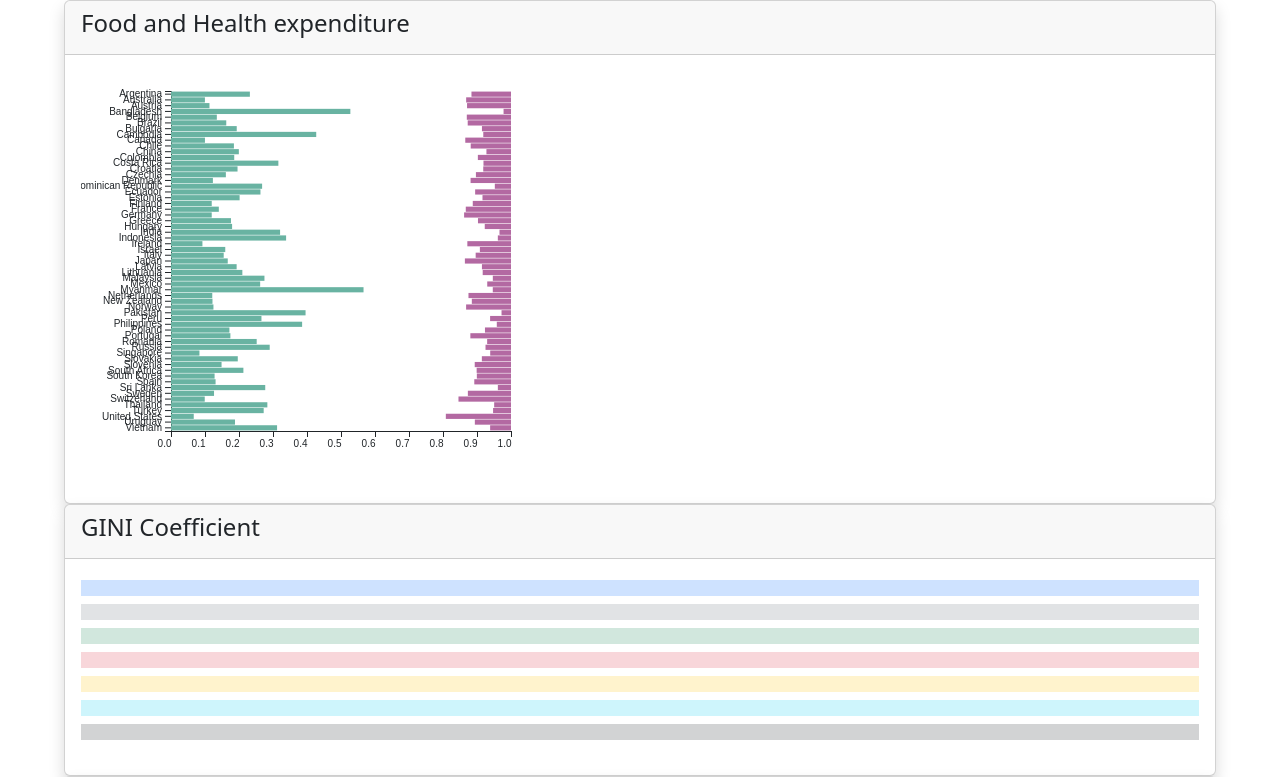
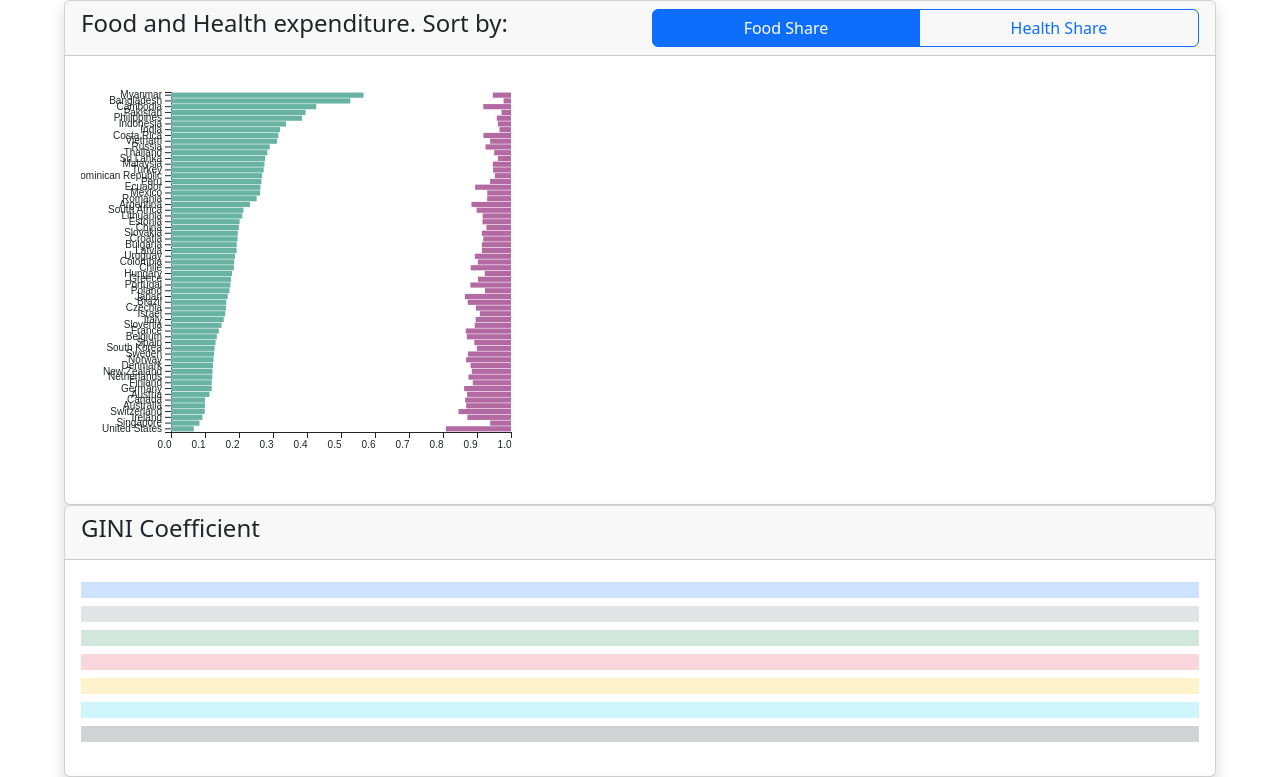
Before and after one commit to RosenbergLiu/WorkingHolidayVisualizationD3, a plain HTML site: page index.html in a window 1280 px wide. Shown: the top 777 px of the page. Drawn offline with nearby package versions, Linux system fonts and the light colour scheme; no server answers; a web font is replaced by a local one.

Commit message:
add sort

```diff
--- a/index.html
+++ b/index.html
@@ -29,11 +29,33 @@
 <div class="card shadow" id="expenditure">
     <div class="card-header">
         <div class="row">
-            <h4 id="expenditure-header" class="col">Food and Health expenditure</h4>
+            <h4 id="expenditure-header" class="col-6">Food and Health expenditure. Sort by: </h4>
+            <div class="btn-group col-6" role="group" aria-label="Sort By">
+                <input type="radio" class="btn-check" name="btnradio" id="sortFood" autocomplete="off" checked>
+                <label class="btn btn-outline-primary" for="sortFood">Food Share</label>
+
+                <input type="radio" class="btn-check" name="btnradio" id="sortHealth" autocomplete="off">
+                <label class="btn btn-outline-primary" for="sortHealth">Health Share</label>
+              </div>
+            <script>
+                // Attach event listeners
+document.getElementsByName("btnradio").forEach(radio => {
+    radio.addEventListener("change", (e) => {
+        if (e.target.id === "sortFood") {
+            drawStackBarGraph('food_share');
+        } else if (e.target.id === "sortHealth") {
+            drawStackBarGraph('health_share');
+        }
+    });
+});
+
+            </script>
         </div>
     </div>
     <div class="card-body">
         <div id="stack-bar-chart-container">
+
+
             <svg id="stack-bar-chart"></svg>
             <p class="placeholder-glow" id="stack-bar-chart-placeholder">
                 <span class="placeholder col-12 bg-primary"></span>
--- a/js/stack-bar-chart.js
+++ b/js/stack-bar-chart.js
@@ -1,9 +1,9 @@
-async function drawStackBarGraph() {
+async function drawStackBarGraph(sortBy = 'food_share') {
     // Load data
     let data = await d3.csv("cleaned_data/food-health.csv");
 
     // Clearing placeholder
-    d3.select('#stack-bar-chart-placeholder').selectAll('*').remove();
+    d3.select('#stack-bar-chart').selectAll('*').remove();
 
     // Set dimensions and margins of the graph
     const margin = {top: 20, right: 30, bottom: 40, left: 90},
@@ -26,6 +26,9 @@ async function drawStackBarGraph() {
         .call(d3.axisBottom(x))
         .selectAll("text")
         .style("text-anchor", "end");
+
+    // Sort data
+    data.sort((a, b) => d3.descending(parseFloat(a[sortBy]), parseFloat(b[sortBy])));
 
     // Add Y axis
     const y = d3.scaleBand()
@@ -56,4 +59,7 @@ async function drawStackBarGraph() {
         .attr("width", d => x(d.health_share))
         .attr("height", y.bandwidth())
         .attr("fill", "#b369a2");
+
+    d3.select('#stack-bar-chart-placeholder').selectAll('*').remove();
+
 }
```
